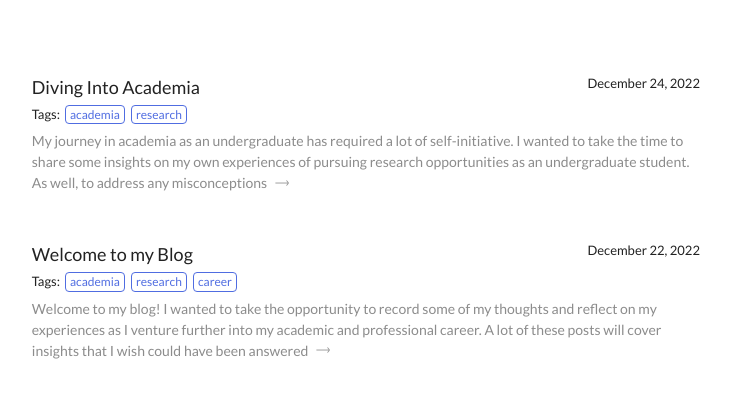
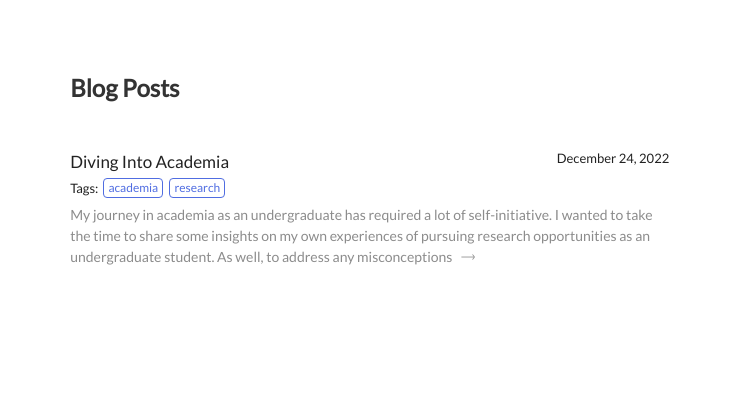
Before and after one commit to Jdewbury/jdewbury.github.io, a plain HTML site: page posts.html in a window 1280 px wide. Shown: the part 142-540 px from the top of the page, without its empty margins (237-968 px from the left). Drawn offline with nearby package versions, Linux system fonts and the light colour scheme.

Commit message:
adjusted text alignment and padding

```diff
--- a/js/post.js
+++ b/js/post.js
@@ -8,8 +8,8 @@ const observer = new IntersectionObserver(entries => {
       }
     });
   });
-  observer.observe(document.querySelector('.post1'));
-  observer.observe(document.querySelector('.post2'));
+  observer.observe(document.querySelector('.blog'));
+  observer.observe(document.querySelector('.post'));
 
 
   function myFunction() {
--- a/posts.html
+++ b/posts.html
@@ -39,8 +39,14 @@
             <div>
                 <br><br><br><br><br><br><br><br><br>
             </div>
+                    <div class="blog">
+                        <div class="title">
+                            Blog Posts
+                        </div>
+                    </div>
+                <br><br>
             <a href="">
-                <div class="post1">
+                <div class="post2">
                     <div class="post">
                         <div class="posttitle">
                             Diving Into Academia
@@ -57,27 +63,7 @@
                         </div>
                     </div>
                 </div>
-                <br><br>
             </a>
-            <a href="">
-                <div class="post2">
-                    <div class="post">
-                        <div class="posttitle">
-                            Welcome to my Blog
-                            <b class="date">
-                                December 22, 2022
-                            </b><br>
-                        </div>
-                        <div style="padding-bottom: 4pt;">
-                            <b>Tags:&#160;&#160;</b><c>academia</c>&#160;&#160;<c>research</c>&#160;&#160;<c>career</c>
-                        </div>
-                        <div class="postdesc">
-                            Welcome to my blog! I wanted to take the opportunity to record some of my thoughts and reflect on my experiences as I
-                            venture further into my academic and professional career. A lot of these posts will cover insights that I wish could have
-                            been answered &#160;&#160;<i class="lni lni-arrow-right fa-beat" style="--fa-beat-fade-scale:1.5"></i>
-                        </div>
-                    </div>
-                </div>
                 <br><br><br><br><br><br><br><br>
             </a>
         </div>
--- a/style.css
+++ b/style.css
@@ -177,16 +177,16 @@ html, body{
   }
 
   .main {
-    padding-right: 21vw;
-    padding-left: 21vw;
+    padding-right: 24vw;
+    padding-left: 24vw;
     position:relative;
     height: 100%;
     overflow: hidden;
   }
   @media screen and (max-width: 1220px) {
     .main{
-        padding-right: 15vw;
-        padding-left: 15vw;
+        padding-right: 16vw;
+        padding-left: 16vw;
         transition: 0.5s;
     }
   }
@@ -205,6 +205,7 @@ html, body{
 /* About content */
   .about {
     color: #333;
+    text-align: justify;
   }
 
 .main .icon{
@@ -268,7 +269,10 @@ html, body{
     float:left;
   }
 
-
+  .blog {
+    width: 90%;
+    transition: 0.5s;
+  }
 
   .post {
     width: 90%;
@@ -280,6 +284,10 @@ html, body{
   }
 
   @media screen and (max-width: 650px) {
+    .blog {
+      width: 80%;
+      transition: 0.3s;
+    }
     .post {
       width: 80%;
       transition: 0.3s;
@@ -313,11 +321,12 @@ html, body{
   }
 
   .posttitle {
-    font-size: 18px;
+    font-size: 17px;
     color: #222222;
     display: inline;
     padding-bottom: 5pt;
     transition: 0.3s;
+    text-align: left;
   }
 
   .postdesc {
```
Also changed, not shown: index.html (+1 -1 lines), img/profile.jpg.
